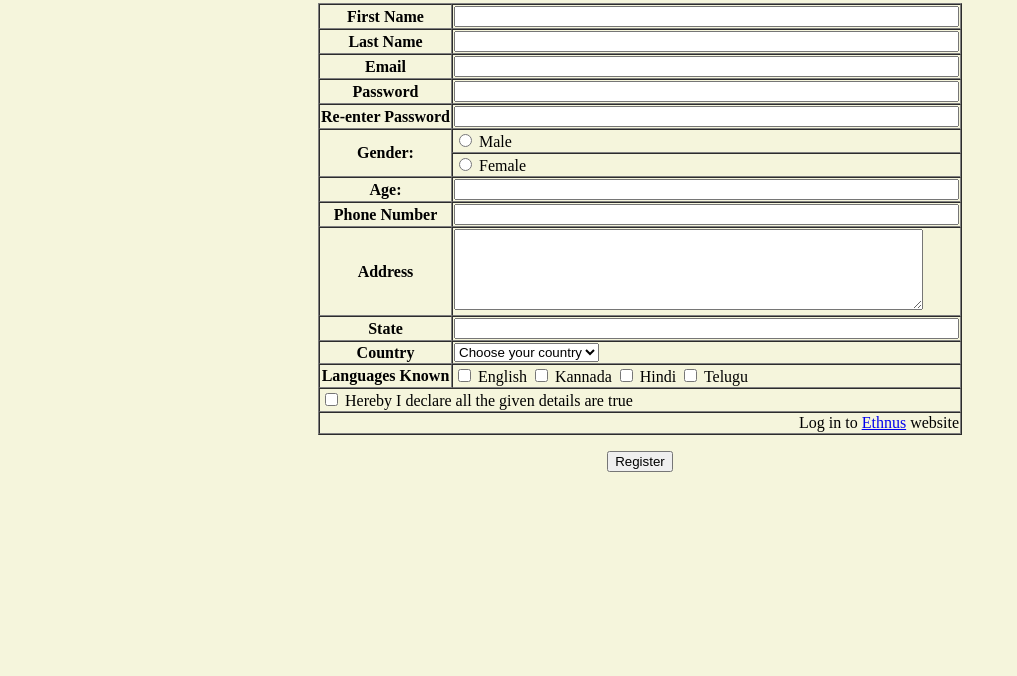
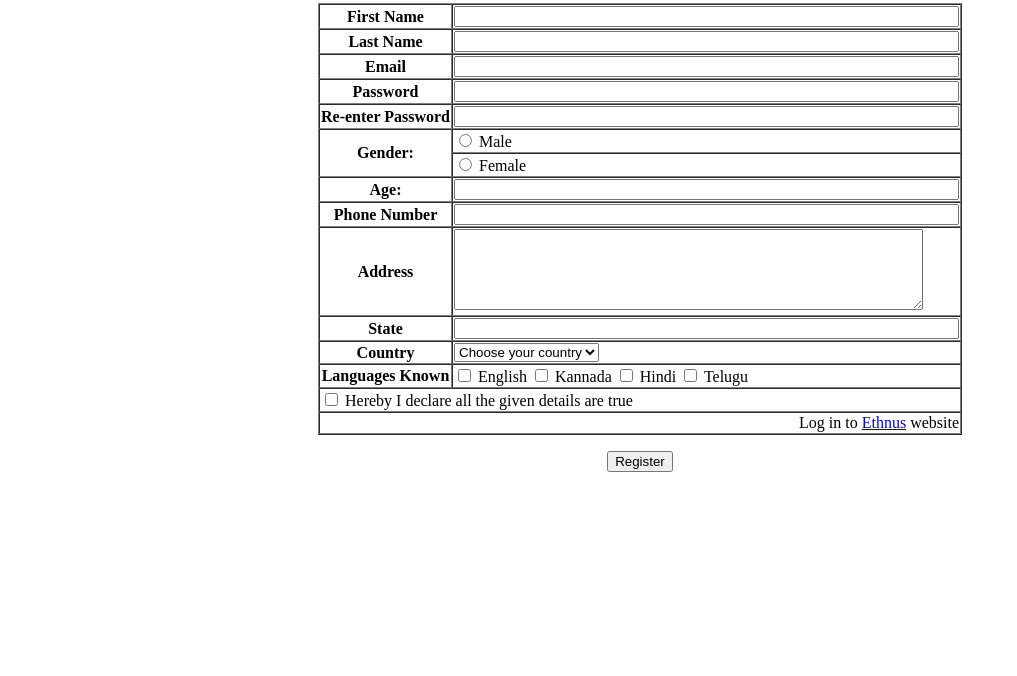
Before and after one commit to varunj2804/MERN, a plain HTML site: page Task-5.html in a window 1280 px wide. Shown: the part 124-800 px from the top of the page, without its empty margins (0-1017 px from the left). Drawn offline with Linux system fonts and the light colour scheme.

Commit message:
Update Task-5.html

```diff
--- a/Task-5.html
+++ b/Task-5.html
@@ -17,7 +17,7 @@
         } */
     </style>
 </head>
-<body bgcolor="beige">
+<body>
     <div><a href="./index.html">Back to Index Page</a></div>
     <center>
         </br>
```
